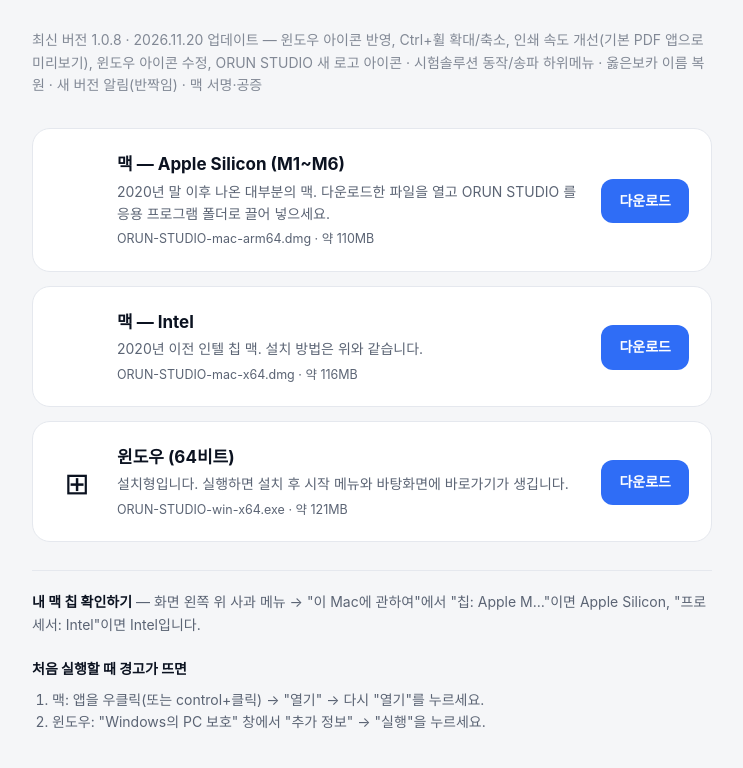
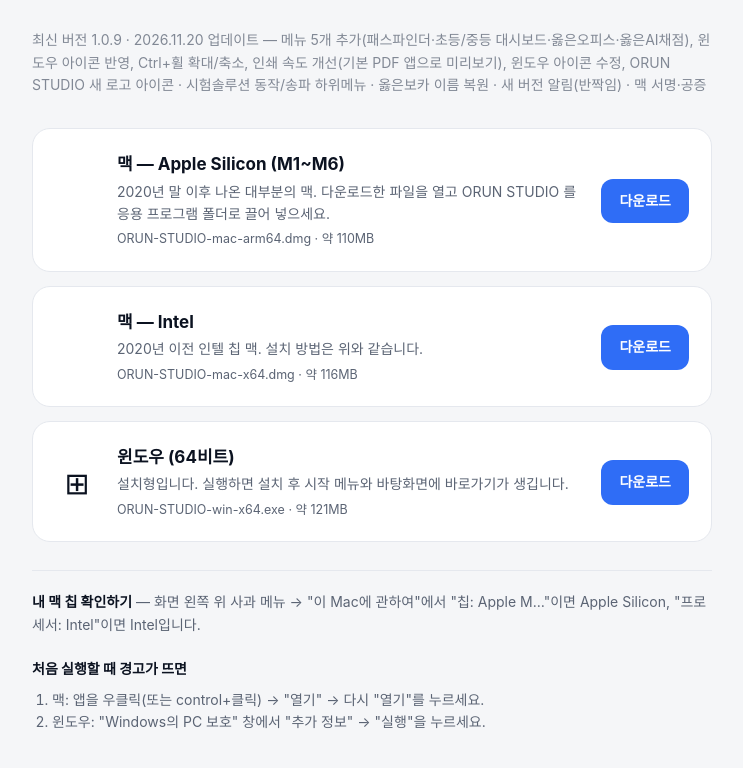
Before and after one commit to nathankim6/orun-studio-download, a plain HTML site: page index.html in a window 1280 px wide. Shown: the part 166-934 px from the top of the page, without its empty margins (268-1011 px from the left). Drawn offline with Linux system fonts and the light colour scheme.

Commit message:
Landing: 1.0.9
Co-Authored-By: Claude Opus 5.5 <noreply@anthropic.com>

```diff
--- a/index.html
+++ b/index.html
@@ -26,7 +26,7 @@ h1{font-size:26px;margin:0;letter-spacing:-.02em}.lead{color:var(--sub);margin:6
 <main>
 <header><img src="logo.png" alt=""><h1>옳은studio 설치파일 다운로드</h1></header>
 <p class="lead">옳은영어 제작도구 플랫폼 ORUN STUDIO 데스크탑 앱입니다. 컴퓨터에 맞는 파일 하나를 받아 설치하세요. 관리자가 등록한 Google 계정으로 로그인합니다.</p>
-<p class="lead" style="font-size:14px;opacity:.75">최신 버전 1.0.8 · 2026.11.20 업데이트 — 윈도우 아이콘 반영, Ctrl+휠 확대/축소, 인쇄 속도 개선(기본 PDF 앱으로 미리보기), 윈도우 아이콘 수정, ORUN STUDIO 새 로고 아이콘 · 시험솔루션 동작/송파 하위메뉴 · 옳은보카 이름 복원 · 새 버전 알림(반짝임) · 맥 서명·공증</p>
+<p class="lead" style="font-size:14px;opacity:.75">최신 버전 1.0.9 · 2026.11.20 업데이트 — 메뉴 5개 추가(패스파인더·초등/중등 대시보드·옳은오피스·옳은AI채점), 윈도우 아이콘 반영, Ctrl+휠 확대/축소, 인쇄 속도 개선(기본 PDF 앱으로 미리보기), 윈도우 아이콘 수정, ORUN STUDIO 새 로고 아이콘 · 시험솔루션 동작/송파 하위메뉴 · 옳은보카 이름 복원 · 새 버전 알림(반짝임) · 맥 서명·공증</p>
 
 <div class="card"><div class="os"></div><div class="body">
 <h2>맥 — Apple Silicon (M1~M6)</h2>
```
